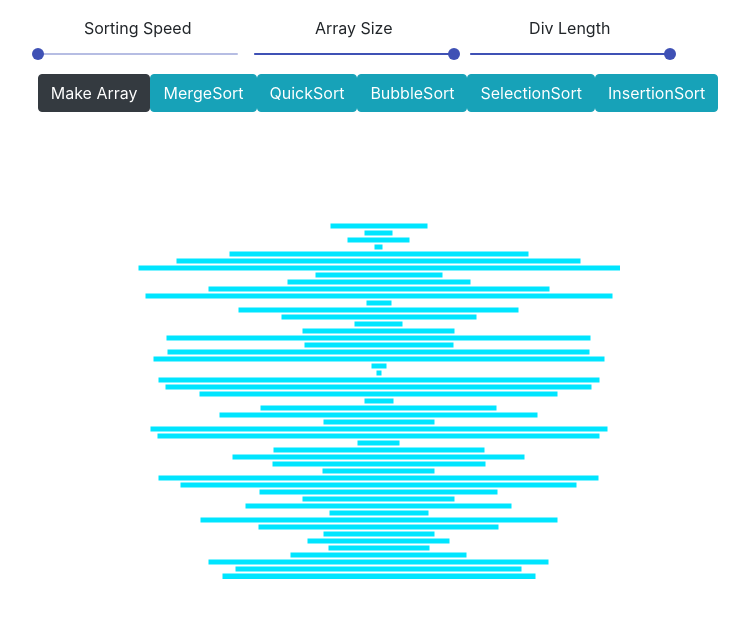
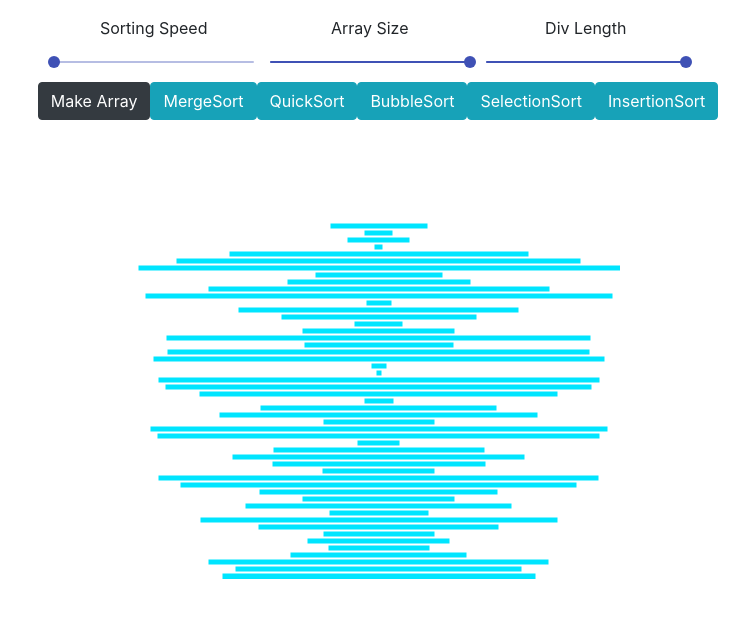
Before and after one commit to ElvisHernandez/AlgoVisualizer, a React (Create React App) app: page / in a window 1280 px wide. Shown: the top 618 px of the page, without its empty margins (262-1011 px from the left). Built offline with nearby package versions, Linux system fonts and the light colour scheme.

Commit message:
fixed ts compiler warnings

```diff
--- a/src/components/ArrayElements/ArrayElements.tsx
+++ b/src/components/ArrayElements/ArrayElements.tsx
@@ -30,7 +30,7 @@ const ArrayElements: React.FC<ArrayElementsProps> = ({
 
   useEffect(() => {
     makeArray(divCount, divLength);
-  }, []);
+  }, [divCount, divLength]);
 
   function makeArray(divCount: number, divLength: number): void {
     const currentArray = makeJSXArray(divCount, divLength);
--- a/src/components/DivCountSlider/DivCountSlider.tsx
+++ b/src/components/DivCountSlider/DivCountSlider.tsx
@@ -22,7 +22,6 @@ const DivCountSlider: React.FC<DivCountSliderProps> = ({
 }) => {
   function handleChange(e: any, newValue: number | number[]) {
     setDivCount!(newValue as number);
-    makeArray(newValue as number, divLength);
   }
 
   return (
--- a/src/components/DivLengthSlider/DivLengthSlider.tsx
+++ b/src/components/DivLengthSlider/DivLengthSlider.tsx
@@ -12,7 +12,6 @@ const DivLengthSlider: React.FC<DivCountSliderProps> = ({
 }) => {
   function handleChange(e: any, newValue: number | number[]) {
     setDivLength!(newValue as number);
-    makeArray(divCount, newValue as number);
   }
 
   return (
--- a/src/components/Slider/Slider.tsx
+++ b/src/components/Slider/Slider.tsx
@@ -7,7 +7,7 @@ export interface SliderProps {
   value: number;
   min: number;
   max: number;
-  disabled: boolean;
+  disabled?: boolean;
   handleChange: (event: any, value: number | number[]) => void;
 }
 
@@ -30,9 +30,9 @@ const Slider: React.FC<SliderProps> = ({
   const classes = useStyles();
   return (
     <div className={classes.root}>
-      {name}
+      <label htmlFor={name}>{name}</label>
       <MuiSlider
-        id="div-count-slider"
+        id={name}
         disabled={disabled}
         value={value}
         min={min}
--- a/src/components/SpeedSlider/SpeedSlider.tsx
+++ b/src/components/SpeedSlider/SpeedSlider.tsx
@@ -1,29 +1,23 @@
 import * as React from "react";
-import { makeStyles } from "@material-ui/core/styles";
-import Slider from "@material-ui/core/Slider";
+import Slider from "../Slider/Slider";
 
 export interface SpeedSliderProps {
   delay: number;
   setDelay: React.Dispatch<React.SetStateAction<number>>;
 }
 
-const useStyles = makeStyles({
-  root: {
-    width: 200,
-    textAlign: "center",
-  },
-});
-
 const SpeedSlider: React.FC<SpeedSliderProps> = ({ delay, setDelay }) => {
-  const classes = useStyles();
   function handleChange(e: any, newValue: number | number[]): void {
     setDelay(newValue as number);
   }
   return (
-    <div className={classes.root}>
-      Sorting Speed
-      <Slider value={delay} min={0.001} max={100} onChange={handleChange} />
-    </div>
+    <Slider
+      name="Sorting Speed"
+      value={delay}
+      min={0.001}
+      max={100}
+      handleChange={handleChange}
+    />
   );
 };
 
```
Also changed, not shown: 1 other file (tests, documents, lock files or other folders).
